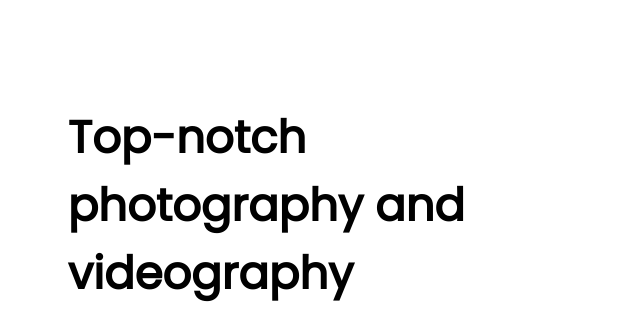
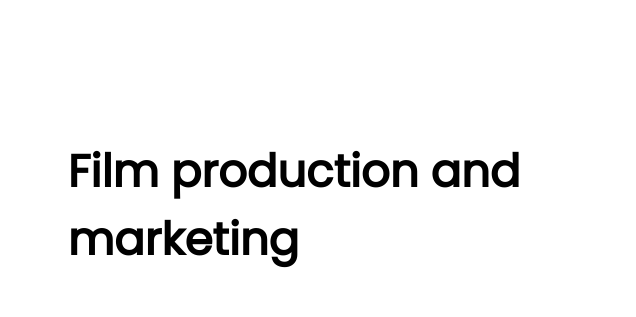
Before and after one commit to sparkmediany/sparkmediany.github.io, a plain HTML site: page index.html in a window 1280 px wide. Shown: the part 90-407 px from the top of the page, 0-636 px from the left. Drawn offline with nearby package versions, Linux system fonts and the light colour scheme.

Commit message:
Update index.html

```diff
--- a/index.html
+++ b/index.html
@@ -32,7 +32,7 @@
     <table id="top_part">
         <tr>
             <td id="about" class="animated slideInLeft" style="animation-delay:2s;">
-                <h1>Top-notch photography and videography</h1>
+                <h1>Film production and marketing</h1>
                 <button class="btn_one">Get a Quote</button><br>
                 <table>
                     <tr>
```
